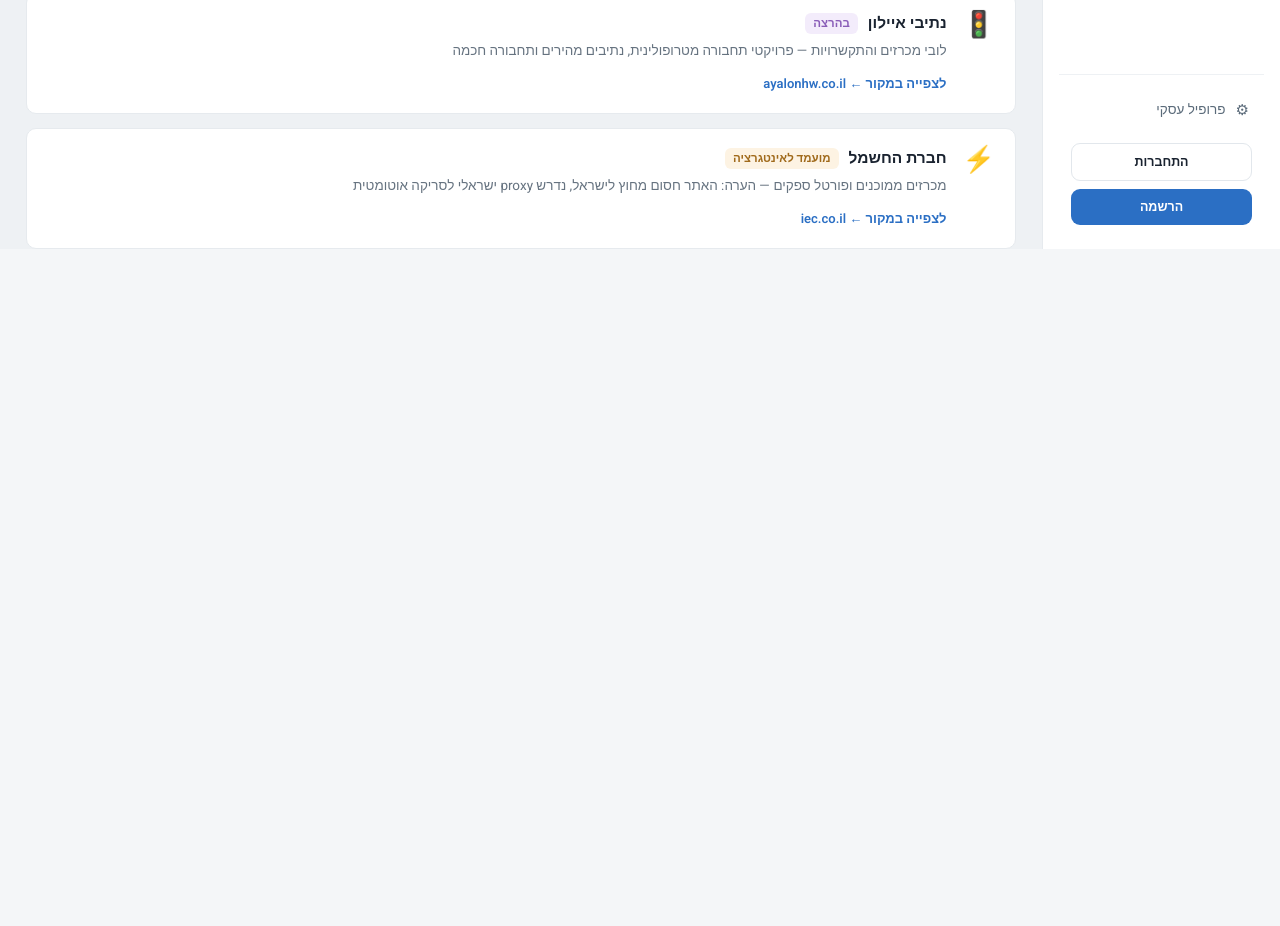
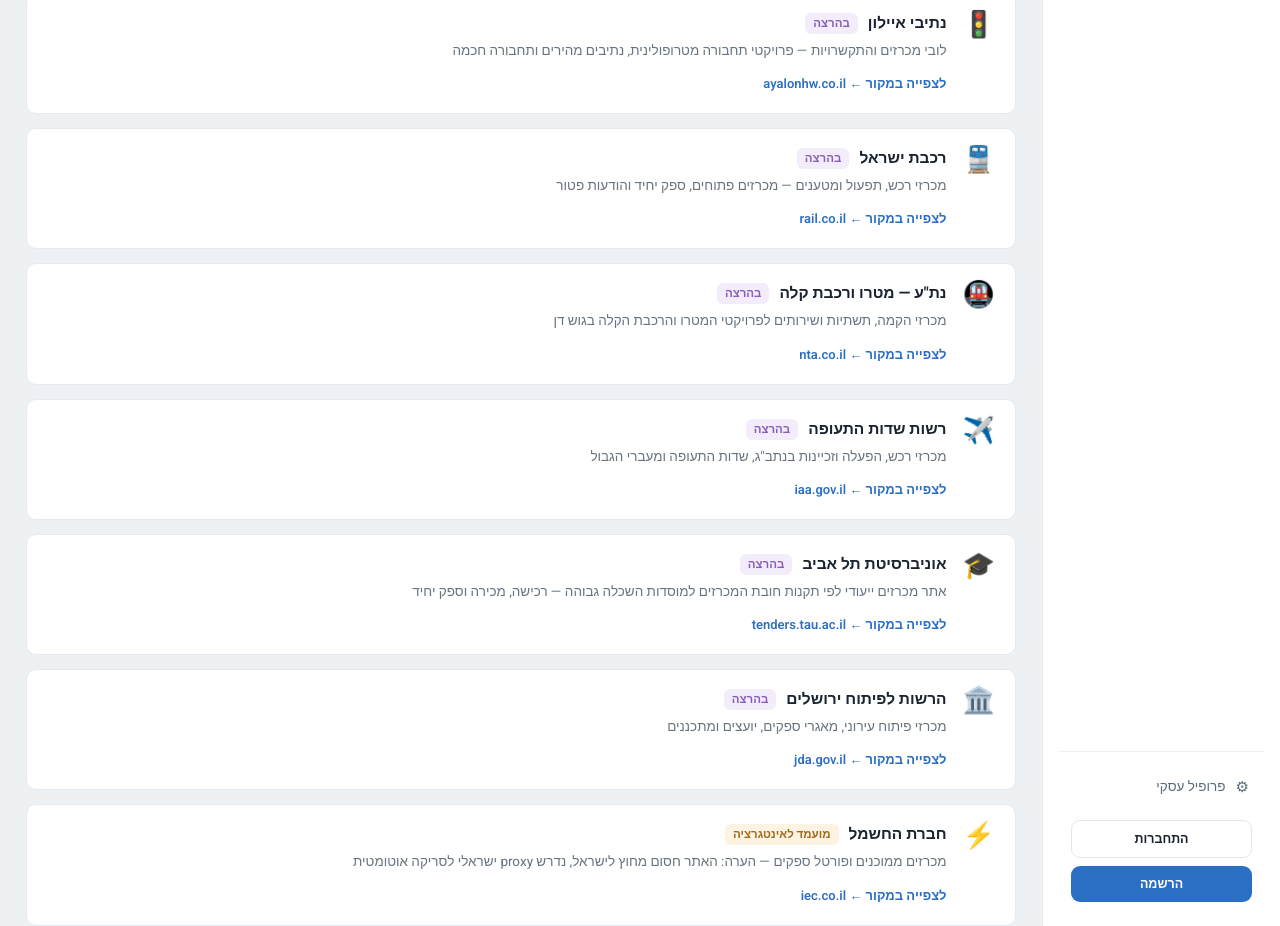
Before and after one commit to alon94/tenders-agent, a Next.js app: page /sources in a window 1280 px wide. Shown: the part 1700-2626 px from the top of the page. Before the commit the page ends 1949 px from the top, so only its background shows below. Built offline with nearby package versions, Linux system fonts and the light colour scheme; no server answers.

Commit message:
feat: second wave of tender sources — Israel Railways, NTA metro, Airports Authority, TAU tenders site, Jerusalem Development Authority (5 pilot adapters + sources page cards)

```diff
--- a/app/lib/scrapers/newSources.ts
+++ b/app/lib/scrapers/newSources.ts
@@ -205,6 +205,24 @@ export const NEW_SOURCES: NewSource[] = [
   genericSource("ayalon", "נתיבי איילון", "נתיבי איילון", [
     proxied("https://www.ayalonhw.co.il/tenders/tenders-lobby/"),
   ], { hrefMatch: /tender/i, note: "WAF מחזיר 403 גם עם כותרות דפדפן — נדרש IL_PROXY_URL" }),
+  // ---------- גל שני: תחבורה, תעופה, אקדמיה, פיתוח עירוני ----------
+  genericSource("rail", "רכבת ישראל", "רכבת ישראל", [
+    "https://www.rail.co.il/?page=GeneralAuctions&lan=he",
+    "https://www.rail.co.il/cargotenders/pages/cargotender.aspx",
+  ]),
+  genericSource("nta", 'נת"ע — מטרו וקווי רכבת קלה', 'נת"ע נתיבי תחבורה עירוניים', [
+    "https://www.nta.co.il/tenders/",
+  ], { hrefMatch: /tender/i }),
+  genericSource("iaa", "רשות שדות התעופה", "רשות שדות התעופה", [
+    "https://www.iaa.gov.il/he-IL/Tenders/TendersArchive/Pages/default.aspx",
+    "https://www.iaa.gov.il/he/tenders-and-contracts/",
+  ]),
+  genericSource("tau", "אוניברסיטת תל אביב — מכרזים והתקשרויות", "אוניברסיטת תל אביב", [
+    "https://tenders.tau.ac.il/tenders",
+  ], { hrefMatch: /tender/i }),
+  genericSource("jda", "הרשות לפיתוח ירושלים", "הרשות לפיתוח ירושלים", [
+    "https://www.jda.gov.il/%D7%9E%D7%9B%D7%A8%D7%96%D7%99%D7%9D/",
+  ]),
   genericSource("iec", "חברת החשמל", "חברת החשמל לישראל", [
     "https://www.iec.co.il/content/suppliers/content-pages/tendersinfo",
   ], {
--- a/app/sources/page.tsx
+++ b/app/sources/page.tsx
@@ -107,6 +107,46 @@ const SOURCES: { name: string; desc: string; host: string; url: string; icon: st
     status: 'pilot',
   },
   {
+    name: "רכבת ישראל",
+    desc: "מכרזי רכש, תפעול ומטענים — מכרזים פתוחים, ספק יחיד והודעות פטור",
+    host: 'rail.co.il',
+    url: 'https://www.rail.co.il/?page=GeneralAuctions&lan=he',
+    icon: '🚆',
+    status: 'pilot',
+  },
+  {
+    name: 'נת"ע — מטרו ורכבת קלה',
+    desc: "מכרזי הקמה, תשתיות ושירותים לפרויקטי המטרו והרכבת הקלה בגוש דן",
+    host: 'nta.co.il',
+    url: 'https://www.nta.co.il/tenders/',
+    icon: '🚇',
+    status: 'pilot',
+  },
+  {
+    name: "רשות שדות התעופה",
+    desc: "מכרזי רכש, הפעלה וזכיינות בנתב\"ג, שדות התעופה ומעברי הגבול",
+    host: 'iaa.gov.il',
+    url: 'https://www.iaa.gov.il/he-IL/Tenders/TendersArchive/Pages/default.aspx',
+    icon: '✈️',
+    status: 'pilot',
+  },
+  {
+    name: "אוניברסיטת תל אביב",
+    desc: "אתר מכרזים ייעודי לפי תקנות חובת המכרזים למוסדות השכלה גבוהה — רכישה, מכירה וספק יחיד",
+    host: 'tenders.tau.ac.il',
+    url: 'https://tenders.tau.ac.il/tenders',
+    icon: '🎓',
+    status: 'pilot',
+  },
+  {
+    name: "הרשות לפיתוח ירושלים",
+    desc: "מכרזי פיתוח עירוני, מאגרי ספקים, יועצים ומתכננים",
+    host: 'jda.gov.il',
+    url: 'https://www.jda.gov.il/מכרזים/',
+    icon: '🏛️',
+    status: 'pilot',
+  },
+  {
     name: "חברת החשמל",
     desc: "מכרזים ממוכנים ופורטל ספקים — הערה: האתר חסום מחוץ לישראל, נדרש proxy ישראלי לסריקה אוטומטית",
     host: 'iec.co.il',
```
